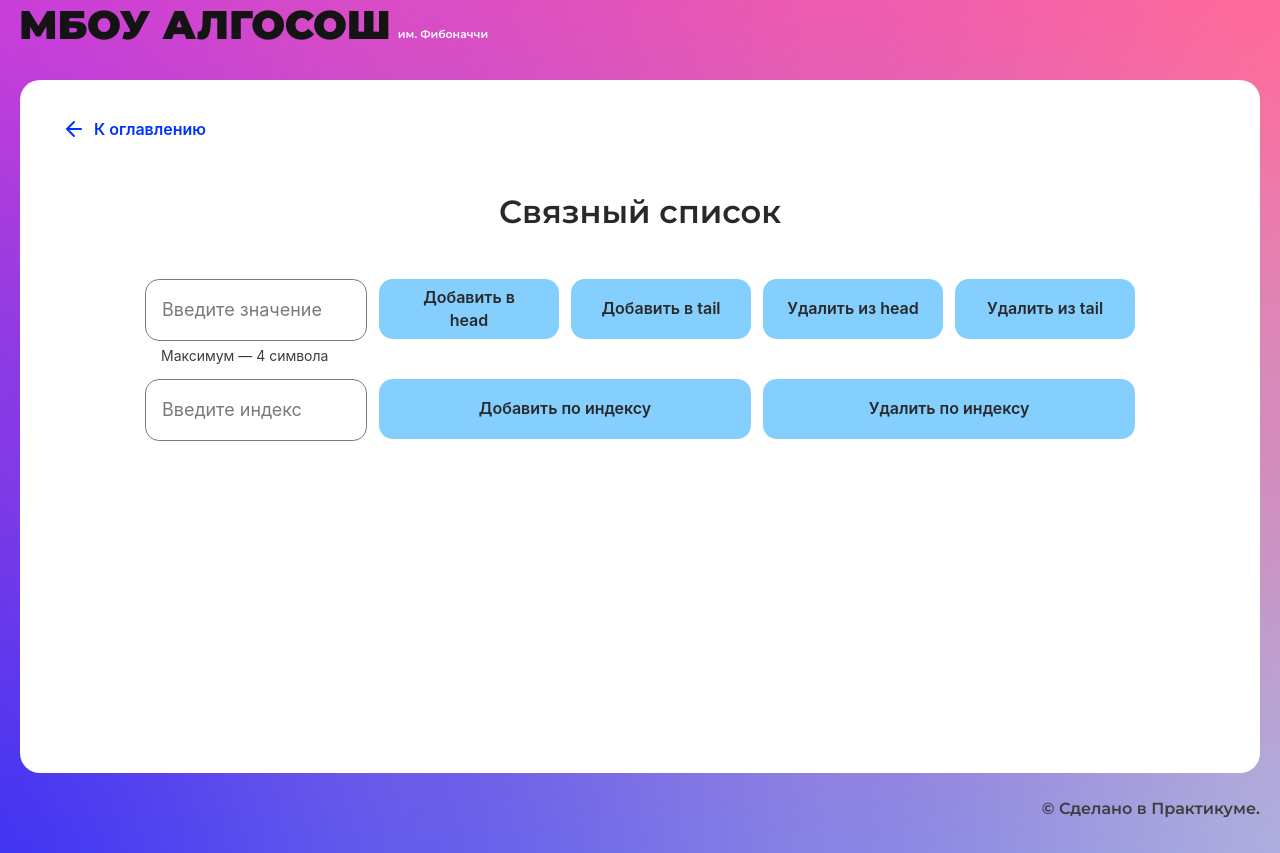
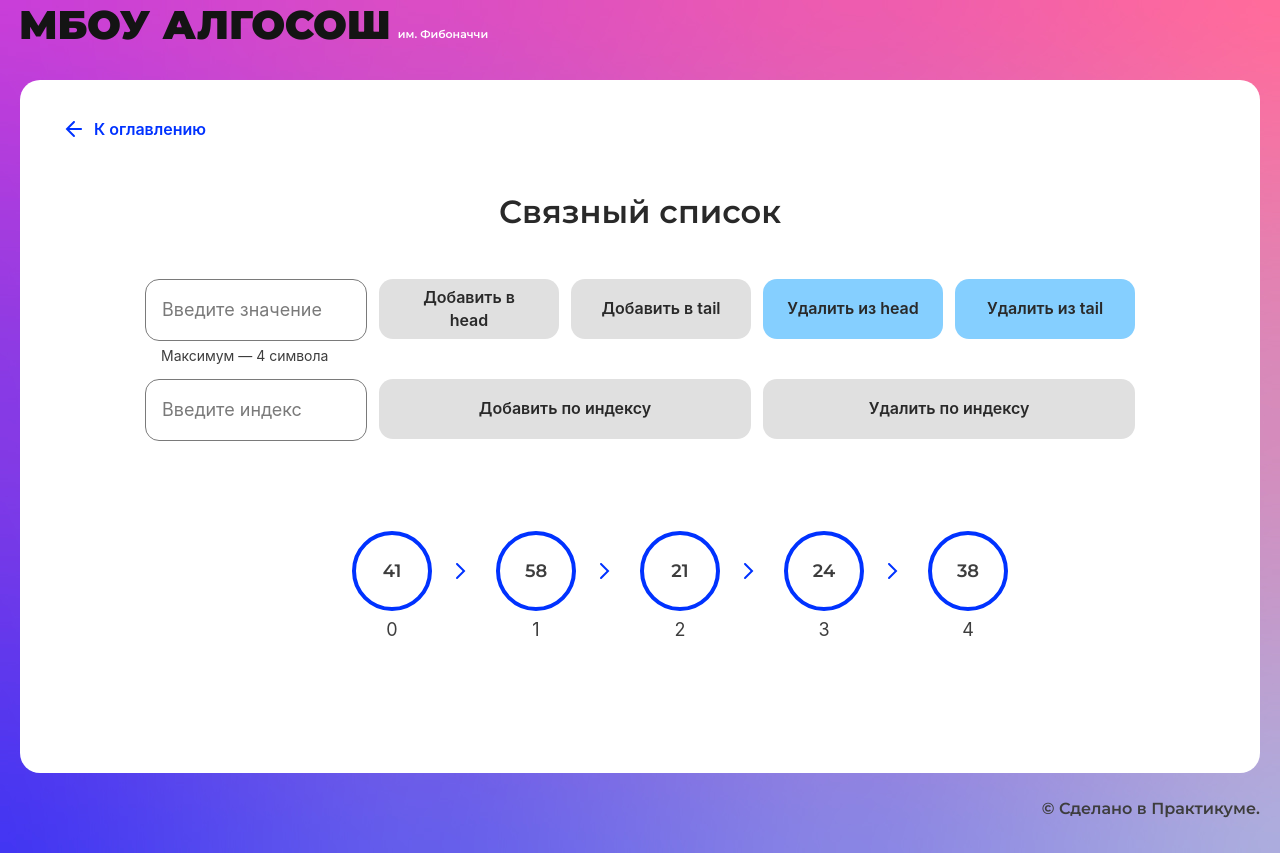
Before and after one commit to FayustovNA/fibonacci-school, a React (Create React App) app: page /list in a window 1280 px wide. Built offline with nearby package versions, Linux system fonts and the light colour scheme.

Commit message:
last 07052023

```diff
--- /dev/null
+++ b/src/components/list-page/list-page-functions.ts
@@ -0,0 +1,225 @@
+
+interface IStack<T> {
+    pushTail: (item: T) => void;
+    pushHead: (item: T) => void;
+    pushByIndex: (index: number, value: T) => void;
+    deleteHead: () => void;
+    deleteTail: () => void;
+    deleteByIndex: (index: number) => void;
+}
+
+export class Node<T> {
+    value: T;
+    next: Node<T> | null;
+    constructor(value: T, next?: Node<T> | null) {
+        this.value = value;
+        this.next = next === undefined ? null : next;
+    }
+}
+
+export class LinkedList<T> implements IStack<T> {
+    private top: Node<T> | null = null;
+    private tail: Node<T> | null = null;
+    private size: number;
+
+
+    constructor(startList: any) {
+        this.top = null;
+        this.tail = null;
+        this.size = 0;
+        for (let item of startList) {
+            this.pushHead(item);
+            console.log(this.size)
+        }
+    }
+
+    getHead() {
+        if (this.top === null) {
+            return null;
+        }
+        return this.top;
+    }
+
+    getTail() {
+        if (this.tail === null) {
+            return null;
+        }
+        let tail: any = this.top;
+        while (tail.next !== null) {
+            tail = tail.next;
+        }
+        return tail;
+    }
+
+    pushHead = (item: T): any => {
+        const newNode = new Node(item, this.top);
+        this.top = newNode;
+        if (!this.tail) {
+            this.tail = newNode;
+        }
+        this.size++;
+        return this;
+    };
+
+    pushTail = (item: T): any => {
+        const newNode = new Node(item);
+
+        if (!this.top || !this.tail) {
+            this.top = newNode;
+            this.tail = newNode;
+            this.size++;
+            return this
+        } else {
+            this.tail.next = newNode;
+            this.tail = newNode;
+            this.size++;
+            return this
+        };
+    };
+
+    deleteHead = (): any => {
+        if (this.isEmpty()) {
+            throw new Error("stack is empty");
+        }
+        if (!this.top) {
+            return null;
+        }
+        this.top = this.top.next;
+        this.size--;
+    };
+
+    deleteTail = (): any => {
+        if (this.isEmpty()) {
+            throw new Error("stack is empty");
+        }
+        if (!this.tail) {
+            return null;
+        }
+        if (this.size === 1) {
+            this.top = null;
+            this.tail = null;
+            this.size--;
+            return this
+        }
+        let currentItem = this.top;
+        let previousItem: any = null;
+
+        while (currentItem?.next) {
+            previousItem = currentItem;
+            currentItem = currentItem.next
+        }
+
+        previousItem.next = null;
+        this.tail = previousItem;
+        this.size--;
+        console.log(this.size)
+        return this
+    };
+
+    pushByIndex(index: number, value: T) {
+        if (index < 0 || index > this.size) {
+            //
+            console.log('Enter a valid index');
+            return;
+        } else {
+            const node = new Node(value);
+            if (index === 0) {
+                node.next = this.top;
+                this.top = node;
+                console.log(node)
+            } else {
+                let curr = this.top;
+                let currIndex = 0;
+                while (curr?.next && currIndex < index) {
+                    currIndex++
+                    if (currIndex !== index) {
+                        curr = curr.next
+                    }
+                }
+                if (curr) {
+                    node.next = curr.next
+                    curr.next = node
+                }
+            }
+            this.size++;
+        }
+    }
+
+    deleteByIndex(index: number) {
+        if (index < 0 || index >= this.size) {
+            console.log('Enter a valid index');
+        }
+
+        if (index === 0) {
+            return this.deleteHead();
+        }
+        let currentItem: any = this.top;
+        let previousItem: any = null;
+        for (let i = 0; i < this.size; i++) {
+            if (i !== index) {
+                previousItem = currentItem;
+                currentItem = currentItem.next;
+            } else {
+                previousItem.next = currentItem.next;
+                this.size--;
+                return this
+            }
+        }
+        return false
+    }
+
+    findElement(item: any) {
+        if (!this.top) {
+            return null;
+        }
+        let currentNode: any = this.top;
+        while (currentNode) {
+            if (currentNode.value === item) {
+                return currentNode
+            }
+            currentNode = currentNode.next;
+        }
+        return null
+    }
+
+    toArray() {
+        const listArray = [];
+        let currentNode = this.top;
+
+        while (currentNode) {
+            listArray.push(currentNode);
+            currentNode = currentNode.next;
+        }
+        return listArray
+    }
+
+
+    isEmpty = (): boolean => {
+        return this.top === null;
+    };
+}
+
+//Получение рандомного массива
+function getRandomArbitrary(min: number, max: number) {
+    return Math.random() * (max - min) + min;
+}
+
+export function randomArr(): any {
+    const minValue = 0;
+    const maxValue = 100;
+    const minLength = 1;
+    const maxLength = 5;
+    const arrLength = Math.round(getRandomArbitrary(minLength, maxLength));
+
+    const arr = [];
+
+    for (let i = 0; i < arrLength; i++) {
+        const randomItem = Math.round(getRandomArbitrary(minValue, maxValue));
+        arr.push(String(randomItem));
+    }
+
+    return arr;
+}
+
+
+export const linkedList = new LinkedList<any>(randomArr());
--- a/src/components/list-page/list-page.module.css
+++ b/src/components/list-page/list-page.module.css
@@ -29,3 +29,23 @@
 .button {
     min-width: 180px;
 }
+
+.line {
+    display: flex;
+    gap: 10px;
+    width: 100%;
+    justify-content: center;
+    margin: 90px auto auto auto;
+}
+
+.lineitem {
+    display: flex;
+    justify-content: center;
+    align-items: center;
+    flex-wrap: wrap;
+    padding: 0;
+}
+
+.circle {
+    padding: 0 15px;
+}
--- a/src/components/list-page/list-page.tsx
+++ b/src/components/list-page/list-page.tsx
@@ -1,16 +1,105 @@
 import React from "react";
 import { SolutionLayout } from "../ui/solution-layout/solution-layout";
+import { ArrowIcon } from "../ui/icons/arrow-icon";
 import { useState, ChangeEvent, useEffect } from "react";
 import { ElementStates } from "../../types/element-states";
 import style from "./list-page.module.css";
 import { Input } from "../ui/input/input";
 import { Circle } from "../ui/circle/circle";
 import { Button } from "../ui/button/button";
+import { linkedList, Node } from "./list-page-functions";
 
 
 export const ListPage: React.FC = () => {
 
+  const [list, setList] = useState<Node<string>[]>(linkedList.toArray());
+  console.log(list)
+  const [inputValue, setInputValue] = useState({
+    value: '',
+    index: '',
+  });
 
+  const [loader, setLoader] = useState({
+    pushTail: false,
+    pushHead: false,
+    deleteTail: false,
+    deleteHead: false,
+    pushIndex: false,
+    deleteIndex: false,
+  });
+
+  // const [isActive, setIsActive] = useState<any>(null);
+
+  //Время анимации
+  function setTime() {
+    return new Promise<void>((res) => setTimeout(res, 500));
+  }
+
+  //Сбор данных из формы
+  const onChange = (e: ChangeEvent<HTMLInputElement>) => {
+    const target = e.target as HTMLInputElement
+    setInputValue({ ...inputValue, [target.name]: target.value });
+  };
+
+  //Добавить в начало
+  const addHead = async () => {
+    setLoader({ ...loader, pushHead: true })
+    await setTime();
+    linkedList.pushHead(inputValue.value)
+    await setTime();
+    setList([...linkedList.toArray()])
+    console.log(list)
+    setInputValue({ value: "", index: "" });
+    setLoader({ ...loader, pushHead: false });
+  }
+
+  //Добавить в конец
+  const addTail = async () => {
+    setLoader({ ...loader, pushTail: true });
+    await setTime();
+    linkedList.pushTail(inputValue.value)
+    setList([...linkedList.toArray()])
+    setInputValue({ value: "", index: "" });
+    setLoader({ ...loader, pushTail: false });
+  }
+
+  //Удалить из начала
+  const deleteHead = async () => {
+    setLoader({ ...loader, deleteHead: true });
+    await setTime();
+    linkedList.deleteHead()
+    setList([...linkedList.toArray()])
+    setLoader({ ...loader, deleteHead: false });
+  }
+
+  //Удалить из конца
+  const deleteTail = async () => {
+    setLoader({ ...loader, deleteTail: true });
+    await setTime();
+    linkedList.deleteTail()
+    setList([...linkedList.toArray()])
+    setLoader({ ...loader, deleteTail: false });
+  }
+
+  //Добавить по индексу
+  const addByIndex = async () => {
+    setLoader({ ...loader, pushIndex: true });
+    await setTime();
+    linkedList.pushByIndex(Number(inputValue.index), inputValue.value)
+    setList([...linkedList.toArray()])
+    setInputValue({ value: "", index: "" });
+    setLoader({ ...loader, pushIndex: false });
+  }
+
+  //Удалить по индексу
+  const deleteByIndex = async () => {
+    setLoader({ ...loader, deleteIndex: true });
+    await setTime();
+    linkedList.deleteByIndex(Number(inputValue.index))
+    setList([...linkedList.toArray()])
+    setInputValue({ value: "", index: "" });
+    setLoader({ ...loader, deleteIndex: false });
+  }
 
   return (
     <SolutionLayout title="Связный список">
@@ -19,81 +108,85 @@ export const ListPage: React.FC = () => {
           <Input
             maxLength={4}
             isLimitText
-            // value={inputValue}
-            // onChange={onChange}
+            name='value'
+            value={inputValue.value}
+            onChange={onChange}
             placeholder="Введите значение"
           />
           <Button
             text={'Добавить в head'}
             type={'button'}
             extraClass={style.button}
-          // isLoader={loader.enqueue}
-          // onClick={enQueue}
-          // disabled={!inputValue}
+            isLoader={loader.pushHead}
+            onClick={addHead}
+            disabled={!inputValue.value}
           />
           <Button
             text={'Добавить в tail'}
             type={'button'}
             extraClass={style.button}
-          // isLoader={loader.enqueue}
-          // onClick={enQueue}
-          // disabled={!inputValue}
+            isLoader={loader.pushTail}
+            onClick={addTail}
+            disabled={!inputValue.value}
           />
           <Button
             text={'Удалить из head'}
             type={'button'}
             extraClass={style.button}
-          // isLoader={loader.dequeue}
-          // onClick={deQueue}
-          // disabled={queue.isEmpty()}
+            isLoader={loader.deleteHead}
+            onClick={deleteHead}
+            disabled={linkedList.isEmpty()}
           />
           <Button
             text={'Удалить из tail'}
             type={'button'}
             extraClass={style.button}
-          // isLoader={loader.dequeue}
-          // onClick={deQueue}
-          // disabled={queue.isEmpty()}
+            isLoader={loader.deleteTail}
+            onClick={deleteTail}
+            disabled={linkedList.isEmpty()}
           />
         </div>
 
         <div className={style.forminputindex}>
           <Input
             type="number"
-            // value={inputValue}
-            // onChange={onChange}
+            name='index'
+            value={inputValue.index}
+            onChange={onChange}
             placeholder="Введите индекс"
           />
           <Button
             text={'Добавить по индексу'}
             type={'button'}
             extraClass={style.button_max}
-          // isLoader={loader.reset}
-          // onClick={resetQueue}
-          // disabled={queue.isEmpty()}
+            isLoader={loader.pushIndex}
+            onClick={addByIndex}
+            disabled={!inputValue.index || !inputValue.value}
           />
           <Button
             text={'Удалить по индексу'}
             type={'button'}
             extraClass={style.button_max}
-          // isLoader={loader.reset}
-          // onClick={resetQueue}
-          // disabled={queue.isEmpty()}
+            isLoader={loader.deleteIndex}
+            onClick={deleteByIndex}
+            disabled={linkedList.isEmpty() || !inputValue.index}
           />
         </div>
       </div>
-      {/* <ul className={style.line}>
-        {queues?.map((item: any, index: number) =>
-          <Circle
-            key={index}
-            letter={item}
-            index={index}
-            head={index === queue.getHead() && !queue.isEmpty() ? 'head' : ""}
-            tail={index + 1 === queue.getTail() && !queue.isEmpty() ? 'tail' : ""}
-            state={index === isActive ? ElementStates.Changing : ElementStates.Default}
-          />
+      <ul className={style.line}>
+        {list?.map((item: any, index: number) =>
+          <div className={style.lineitem} key={index}>
+            <Circle
+              key={index}
+              letter={item.value}
+              index={index}
+              extraClass={style.circle}
+            />
+            {index !== list.length - 1 && <ArrowIcon />}
+          </div>
+
         )}
-      </ul> */}
+      </ul>
     </SolutionLayout>
   );
 };
```
